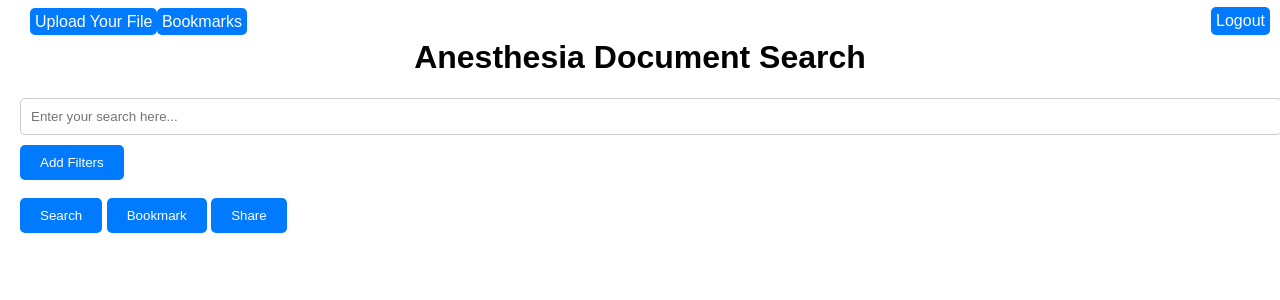
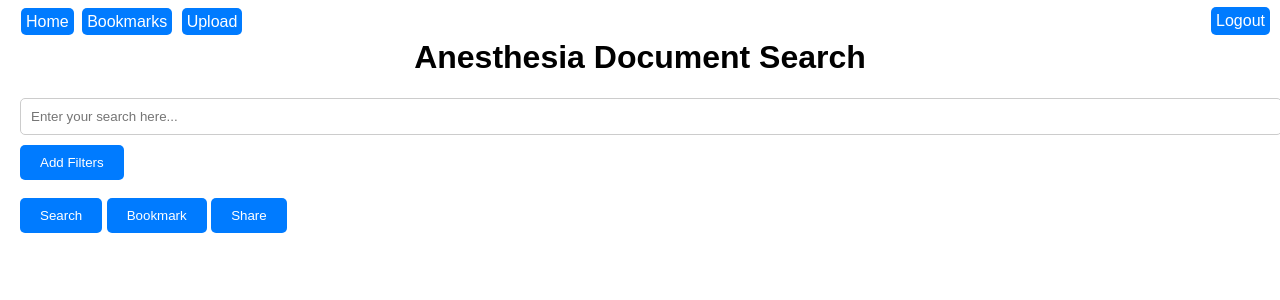
Before and after one commit to abhisingh977/medical_docu, a Flask app: page /anesthesia in a window 1280 px wide. Shown: the top 300 px of the page. Run offline with Flask 3, Linux system fonts and the light colour scheme; parts of the project's set-up code (start-up, migrations or seed data) failed here and were passed over.

Commit message:
add home

```diff
--- a/templates/anesthesia.html
+++ b/templates/anesthesia.html
@@ -24,8 +24,9 @@
     <script src="https://code.jquery.com/jquery-3.6.4.min.js"></script>
 
     <div class="container">
-        <a href="{{ url_for('upload')}}" id="upload_but">Upload Your File</a>
+        <a href="{{ url_for('home')}}" id="home">Home</a>
         <a href="{{ url_for('bookmarks')}}" id="bookmark">Bookmarks</a>
+        <a href="{{ url_for('upload')}}" id="upload_but">Upload</a>
         <a href="{{ url_for('logout')}}" id="logout">Logout</a>
 
 
--- a/templates/gynecology.html
+++ b/templates/gynecology.html
@@ -24,8 +24,9 @@
     <script src="https://code.jquery.com/jquery-3.6.4.min.js"></script>
 
     <div class="container">
-        <a href="{{ url_for('upload')}}" id="upload_but">Upload Your File</a>
+        <a href="{{ url_for('home')}}" id="home">Home</a>
         <a href="{{ url_for('bookmarks')}}" id="bookmark">Bookmarks</a>
+        <a href="{{ url_for('upload')}}" id="upload_but">Upload</a>
         <a href="{{ url_for('logout')}}" id="logout">Logout</a>
 
 
```
